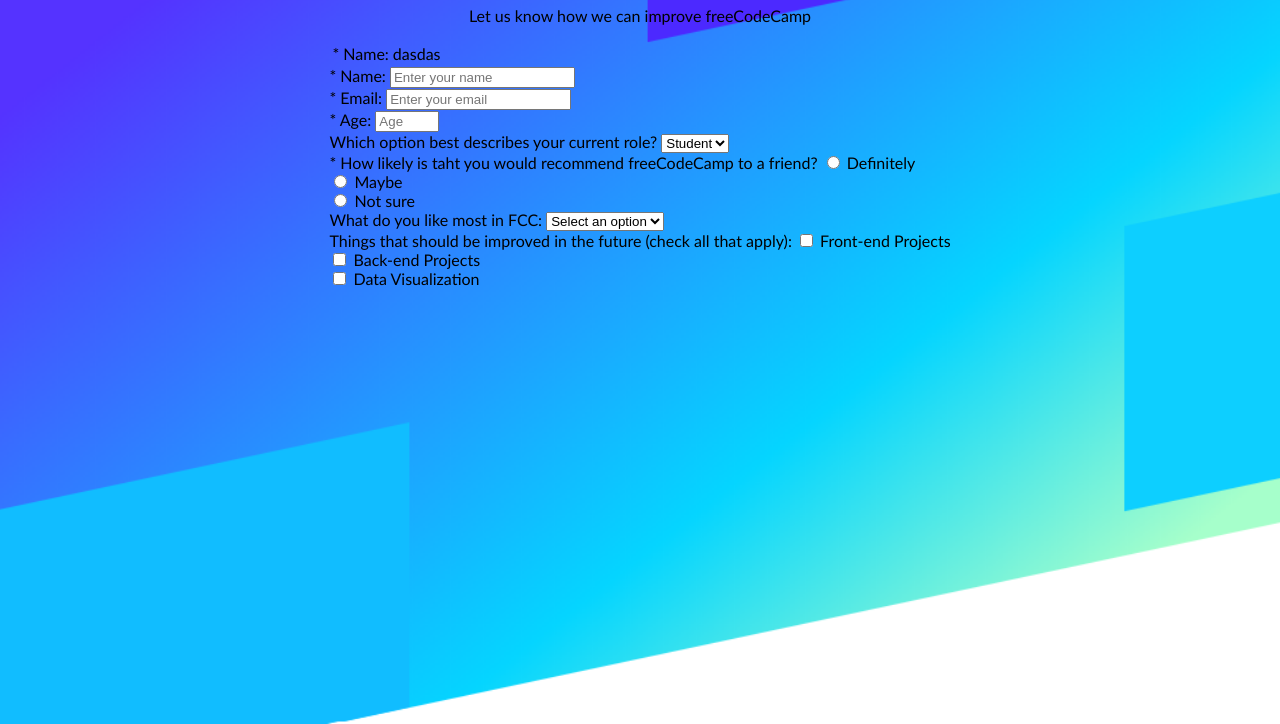
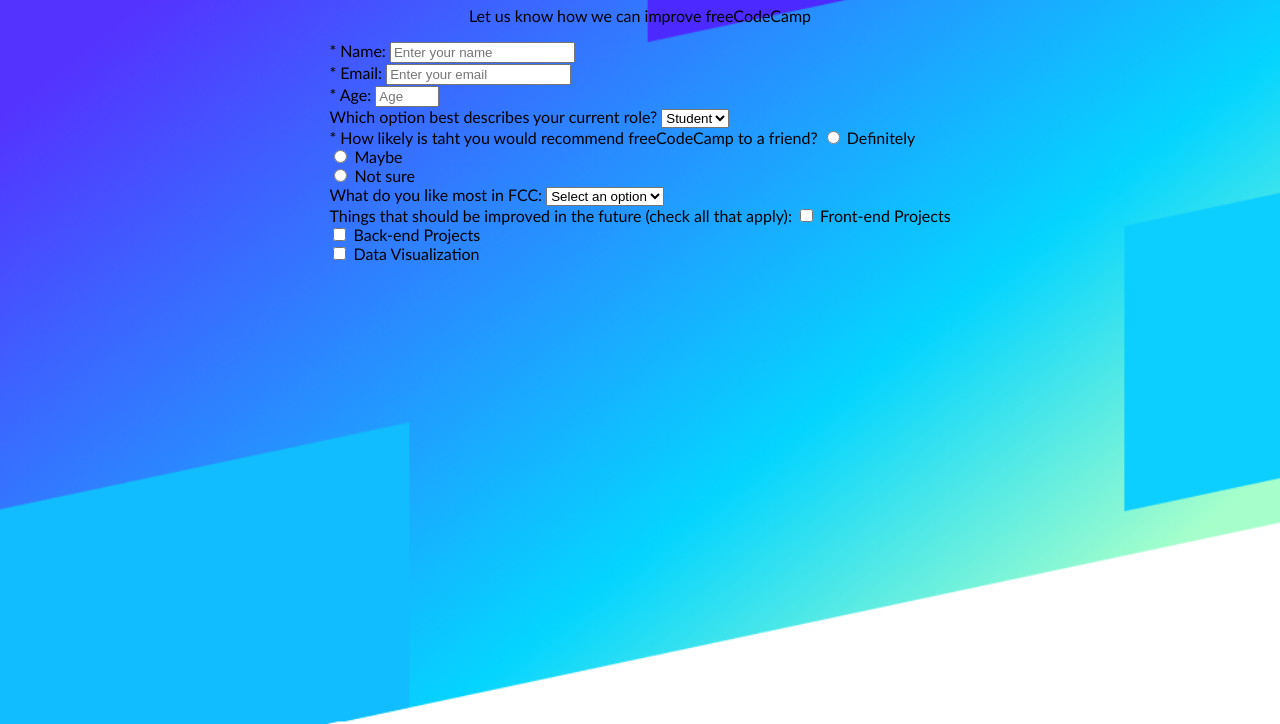
Before and after one commit to SofiaLRMS/survey-form, a plain HTML site: page index.html in a window 1280 px wide. Shown: the part 76-800 px from the top of the page. Drawn offline with Linux system fonts and the light colour scheme.

Commit message:
Update index.html

```diff
--- a/index.html
+++ b/index.html
@@ -15,16 +15,6 @@
 
 <div class="container">
 <form>
-
-<table>
-
-    <tr>
-    <td><label for="name">* Name: </label></td>
-    <td>dasdas </td>
-    </tr>
-
-</table>
-
 
 <label for="name">* Name: </label><input type="text" id="name" placeholder="Enter your name" required><br>
 <label for="email">* Email: </label><input type="email" id="email" placeholder="Enter your email" required><br>
```
